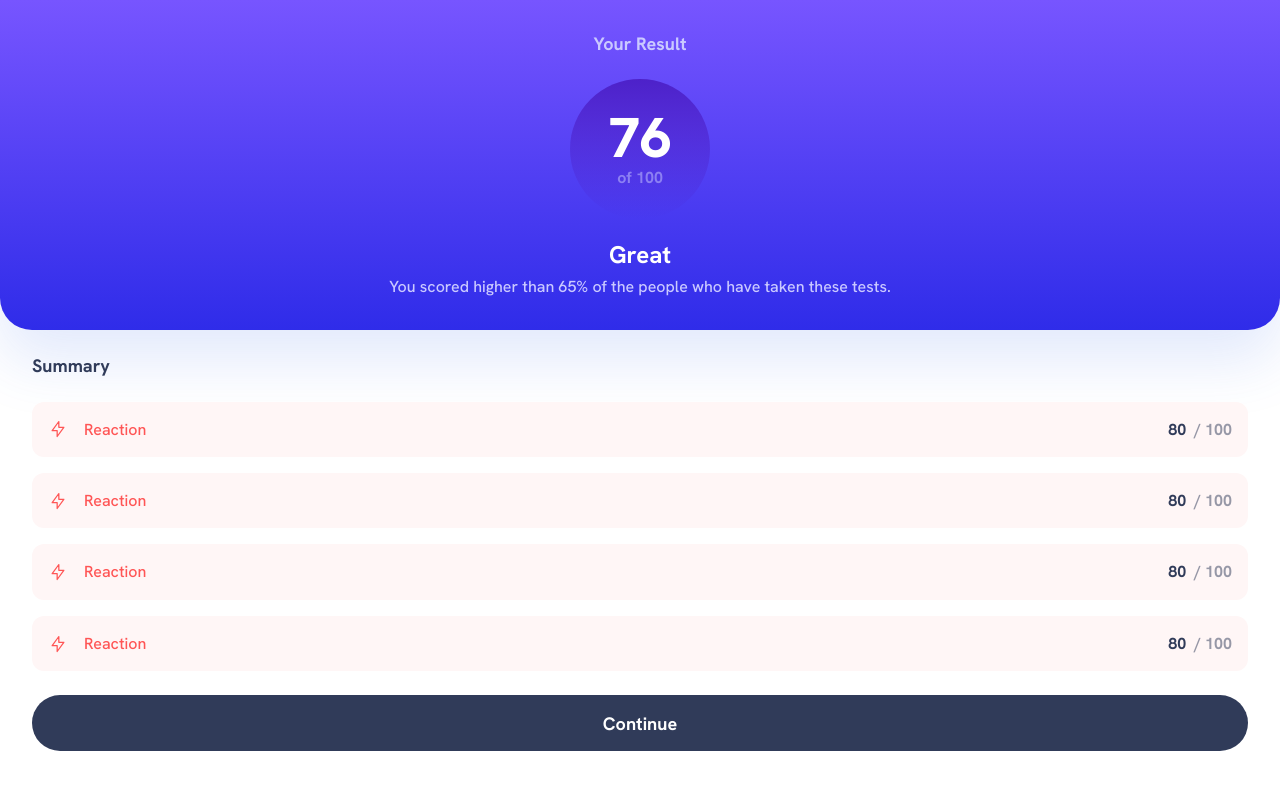
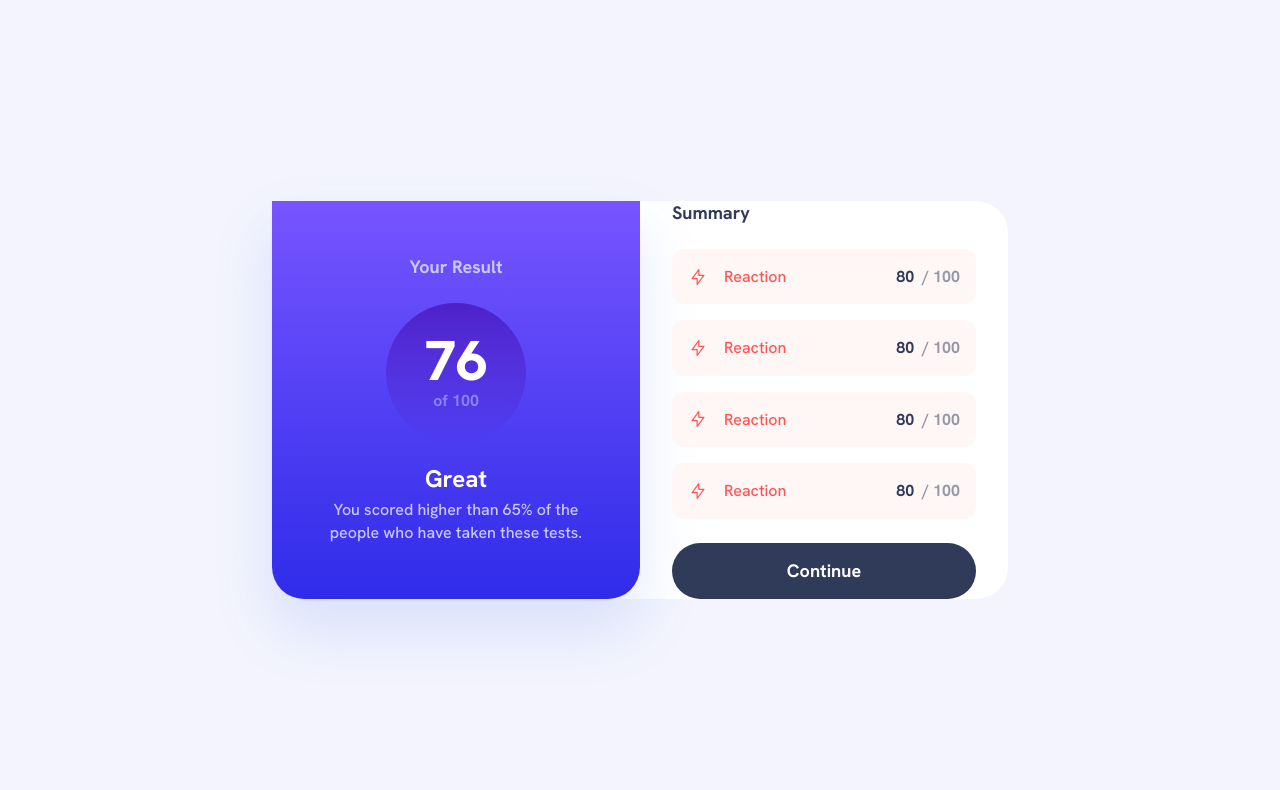
Before and after one commit to g-akca/results-summary-component, a React (Vite) app: page / in a window 1280 px wide. Shown: the top 790 px of the page. Built offline with nearby package versions, Linux system fonts and the light colour scheme.

Commit message:
Style card layout on tablet sizes

```diff
--- a/src/App.css
+++ b/src/App.css
@@ -14,3 +14,22 @@
   gap: var(--spacing-300);
   padding-bottom: var(--spacing-400);
 }
+
+/* Tablet Responsive Styles */
+@media screen and (min-width: 768px) {
+  #root {
+    padding: var(--spacing-500);
+    align-items: center;
+  }
+
+  .card {
+    max-width: 736px;
+    flex-grow: 0;
+    padding: 0;
+    border-radius: var(--spacing-400);
+
+    display: grid;
+    grid-template-columns: 1fr 1fr;
+    gap: 0;
+  }
+}
--- a/src/index.css
+++ b/src/index.css
@@ -25,6 +25,7 @@
   --spacing-200: 16px;
   --spacing-300: 24px;
   --spacing-400: 32px;
+  --spacing-500: 40px;
   --spacing-700: 56px;
   --spacing-1000: 80px;
 
```
